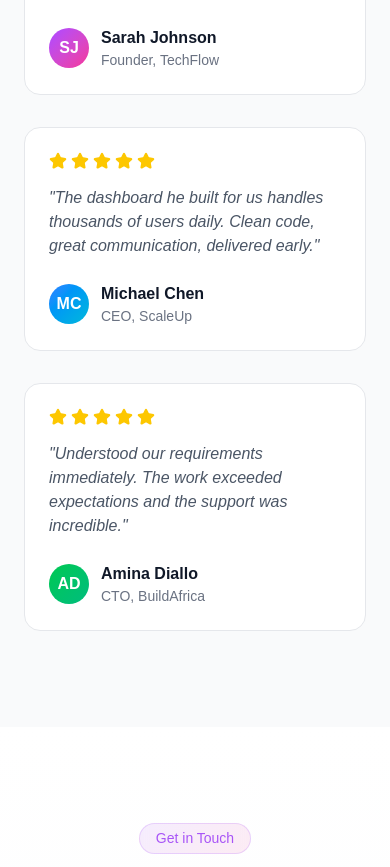
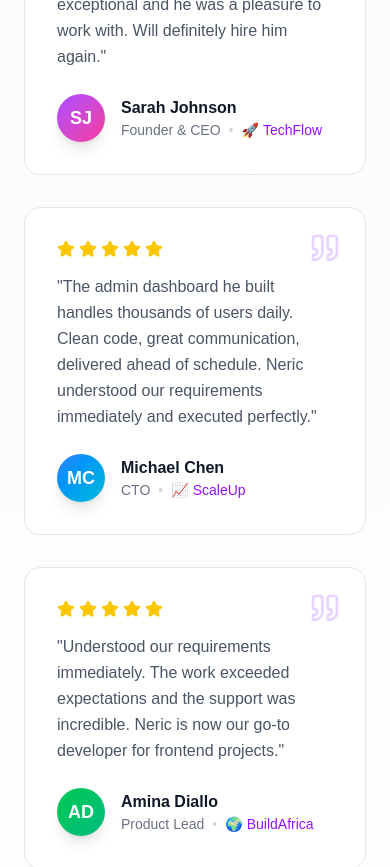
Before and after one commit to Neric-wizard/portfolio-template, a Next.js app: page / in a window 390 px wide. Shown: the part 5000-5867 px from the top of the page. Built offline with nearby package versions, Linux system fonts and the light colour scheme.

Commit message:
Upgrade testimonials with avatars, company logos, and trusted by section

```diff
--- a/app/components/Testimonials.tsx
+++ b/app/components/Testimonials.tsx
@@ -1,40 +1,70 @@
 "use client";
 
 import { motion } from "framer-motion";
-import { Star } from "lucide-react";
+import { Star, Quote } from "lucide-react";
 
 const testimonials = [
   {
     name: "Sarah Johnson",
-    role: "Founder, TechFlow",
-    content: "Neric built our entire landing page in 3 days. Fast, professional, and exactly what we needed. Will definitely work with him again.",
+    role: "Founder & CEO",
+    company: "TechFlow",
+    companyLogo: "🚀",
+    content: "Neric built our entire landing page in 3 days. Fast, professional, and exactly what we needed. The code quality was exceptional and he was a pleasure to work with. Will definitely hire him again.",
     rating: 5,
     avatar: "SJ",
-    color: "from-purple-500 to-pink-500"
+    avatarColor: "from-purple-500 to-pink-500",
+    avatarBg: "bg-gradient-to-br from-purple-500 to-pink-500"
   },
   {
     name: "Michael Chen",
-    role: "CEO, ScaleUp",
-    content: "The dashboard he built for us handles thousands of users daily. Clean code, great communication, delivered early.",
+    role: "CTO",
+    company: "ScaleUp",
+    companyLogo: "📈",
+    content: "The admin dashboard he built handles thousands of users daily. Clean code, great communication, delivered ahead of schedule. Neric understood our requirements immediately and executed perfectly.",
     rating: 5,
     avatar: "MC",
-    color: "from-blue-500 to-cyan-500"
+    avatarColor: "from-blue-500 to-cyan-500",
+    avatarBg: "bg-gradient-to-br from-blue-500 to-cyan-500"
   },
   {
     name: "Amina Diallo",
-    role: "CTO, BuildAfrica",
-    content: "Understood our requirements immediately. The work exceeded expectations and the support was incredible.",
+    role: "Product Lead",
+    company: "BuildAfrica",
+    companyLogo: "🌍",
+    content: "Understood our requirements immediately. The work exceeded expectations and the support was incredible. Neric is now our go-to developer for frontend projects.",
     rating: 5,
     avatar: "AD",
-    color: "from-green-500 to-emerald-500"
+    avatarColor: "from-green-500 to-emerald-500",
+    avatarBg: "bg-gradient-to-br from-green-500 to-emerald-500"
+  },
+  {
+    name: "David Okafor",
+    role: "Founder",
+    company: "PayStack Partners",
+    companyLogo: "💳",
+    content: "One of the most responsive developers I've worked with. Fixed issues before I even noticed them. His attention to detail is unmatched.",
+    rating: 5,
+    avatar: "DO",
+    avatarColor: "from-orange-500 to-red-500",
+    avatarBg: "bg-gradient-to-br from-orange-500 to-red-500"
   }
+];
+
+// Trusted by logos row
+const trustedBy = [
+  { name: "TechFlow", logo: "⚡" },
+  { name: "ScaleUp", logo: "📊" },
+  { name: "BuildAfrica", logo: "🌍" },
+  { name: "PayStack", logo: "💳" },
+  { name: "InnovateLabs", logo: "🔬" },
 ];
 
 export default function Testimonials() {
   return (
-    <section className="py-24 bg-gray-50 dark:bg-gray-900">
+    <section className="py-24 bg-gradient-to-b from-gray-50 to-white dark:from-gray-900 dark:to-gray-950">
       <div className="max-w-6xl mx-auto px-6">
 
+        {/* Header */}
         <motion.div
           initial={{ opacity: 0, y: 20 }}
           whileInView={{ opacity: 1, y: 0 }}
@@ -53,7 +83,8 @@ export default function Testimonials() {
           </p>
         </motion.div>
 
-        <div className="grid md:grid-cols-2 lg:grid-cols-3 gap-8">
+        {/* Testimonials Grid */}
+        <div className="grid md:grid-cols-2 gap-8 mb-20">
           {testimonials.map((testimonial, index) => (
             <motion.div
               key={index}
@@ -61,32 +92,74 @@ export default function Testimonials() {
               whileInView={{ opacity: 1, y: 0 }}
               viewport={{ once: true }}
               transition={{ duration: 0.6, delay: index * 0.1 }}
-              className="bg-white dark:bg-gray-800 rounded-2xl border border-gray-200 dark:border-gray-700 p-6 hover:shadow-xl transition-shadow"
+              className="relative bg-white dark:bg-gray-800 rounded-2xl border border-gray-200 dark:border-gray-700 p-8 hover:shadow-2xl transition-all group hover:scale-[1.02]"
             >
+              {/* Quote icon */}
+              <Quote className="absolute top-6 right-6 w-8 h-8 text-purple-200 dark:text-purple-900/30" />
+
+              {/* Rating */}
               <div className="flex gap-1 mb-4">
                 {[...Array(testimonial.rating)].map((_, i) => (
                   <Star key={i} size={18} className="fill-yellow-400 text-yellow-400" />
                 ))}
               </div>
-              <p className="text-gray-600 dark:text-gray-300 mb-6 italic">
+
+              {/* Content */}
+              <p className="text-gray-600 dark:text-gray-300 mb-6 leading-relaxed">
                 "{testimonial.content}"
               </p>
-              <div className="flex items-center gap-3">
-                <div className={`w-10 h-10 rounded-full bg-gradient-to-br ${testimonial.color} flex items-center justify-center text-white font-bold`}>
+
+              {/* Author */}
+              <div className="flex items-center gap-4">
+                <div className={`w-12 h-12 rounded-full ${testimonial.avatarBg} flex items-center justify-center text-white font-bold text-lg shadow-lg`}>
                   {testimonial.avatar}
                 </div>
                 <div>
                   <h4 className="font-semibold text-gray-900 dark:text-white">
                     {testimonial.name}
                   </h4>
-                  <p className="text-sm text-gray-500 dark:text-gray-400">
-                    {testimonial.role}
-                  </p>
+                  <div className="flex items-center gap-2 text-sm">
+                    <span className="text-gray-500 dark:text-gray-400">{testimonial.role}</span>
+                    <span className="text-gray-300 dark:text-gray-600">•</span>
+                    <span className="flex items-center gap-1 text-purple-600 dark:text-purple-400">
+                      <span>{testimonial.companyLogo}</span>
+                      <span className="text-sm">{testimonial.company}</span>
+                    </span>
+                  </div>
                 </div>
               </div>
+
+              {/* Decorative gradient on hover */}
+              <div className="absolute inset-0 rounded-2xl bg-gradient-to-r from-purple-500/5 to-pink-500/5 opacity-0 group-hover:opacity-100 transition-opacity pointer-events-none" />
             </motion.div>
           ))}
         </div>
+
+        {/* Trusted By Section */}
+        <motion.div
+          initial={{ opacity: 0, y: 20 }}
+          whileInView={{ opacity: 1, y: 0 }}
+          viewport={{ once: true }}
+          transition={{ duration: 0.6 }}
+          className="text-center"
+        >
+          <p className="text-sm uppercase tracking-wider text-gray-500 dark:text-gray-400 mb-8">
+            Trusted by innovative companies
+          </p>
+          <div className="flex flex-wrap justify-center items-center gap-8 md:gap-12">
+            {trustedBy.map((company, index) => (
+              <div
+                key={index}
+                className="flex items-center gap-2 px-4 py-2 bg-white/50 dark:bg-gray-800/50 rounded-full backdrop-blur-sm border border-gray-200 dark:border-gray-700 hover:scale-110 transition-transform cursor-default"
+              >
+                <span className="text-2xl">{company.logo}</span>
+                <span className="text-gray-700 dark:text-gray-300 font-medium text-sm">
+                  {company.name}
+                </span>
+              </div>
+            ))}
+          </div>
+        </motion.div>
       </div>
     </section>
   );
```
